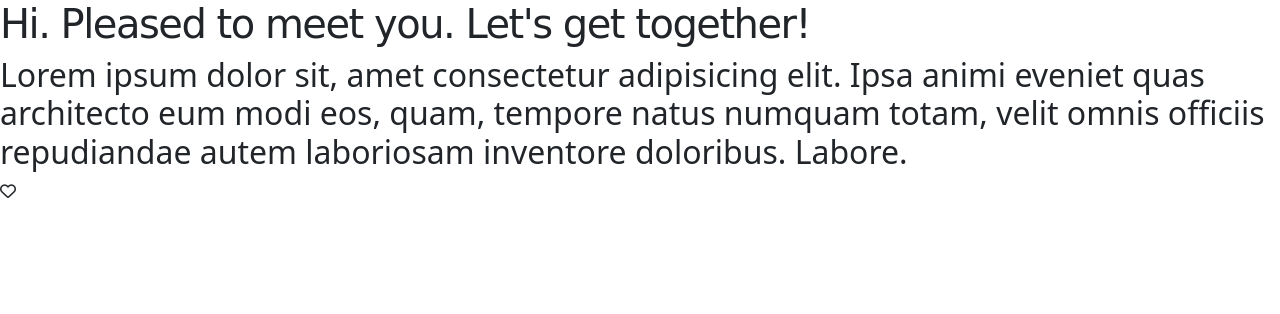
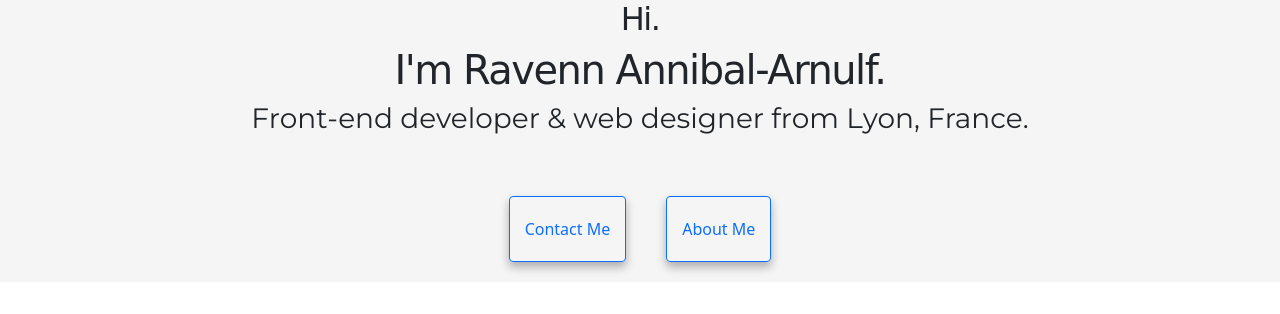
Before and after one commit to Ravennisis/portfolio-project-final, a plain HTML site: page index.html in a window 1280 px wide. Drawn offline with nearby package versions, Linux system fonts and the light colour scheme; a web font is replaced by a local one.

Commit message:
created hero + style changes

```diff
--- a/CSS/styles.css
+++ b/CSS/styles.css
@@ -1,4 +1,5 @@
-h1 {
+h1,
+h2 {
   font-family: "Orelega One", cursive;
   font-weight: 500;
   font-size: 3.5em;
@@ -6,6 +7,39 @@ h1 {
   line-height: 110%;
   margin: 0;
 }
-body {
+
+h3 {
   font-family: "Montserrat", sans-serif;
 }
+
+.navigation-links {
+  display: flex;
+  margin-top: 40px;
+  justify-content: center;
+}
+
+.navigation-links a {
+  margin: 20px;
+}
+
+.primary-link {
+  border-radius: 4px;
+  padding: 20px 15px;
+  text-decoration: none;
+  text-transform: capitalize;
+  box-shadow: 0 5px 10px rgba(0, 0, 0, 0.3);
+  border: 1px solid;
+}
+
+.secondary-link {
+  border-radius: 4px;
+  padding: 20px 15px;
+  text-decoration: none;
+  text-transform: capitalize;
+  border: 1px solid;
+  box-shadow: 0 5px 10px rgba(0, 0, 0, 0.3);
+}
+
+.hero {
+  background-color: whitesmoke;
+}
--- a/index.html
+++ b/index.html
@@ -11,13 +11,17 @@
     <link href="https://cdn.jsdelivr.net/npm/bootstrap@5.0.0-beta3/dist/css/bootstrap.min.css" rel="stylesheet" integrity="sha384-eOJMYsd53ii+scO/bJGFsiCZc+5NDVN2yr8+0RDqr0Ql0h+rP48ckxlpbzKgwra6" crossorigin="anonymous">
     <script src="https://cdn.jsdelivr.net/npm/bootstrap@5.0.0-beta3/dist/js/bootstrap.bundle.min.js" integrity="sha384-JEW9xMcG8R+pH31jmWH6WWP0WintQrMb4s7ZOdauHnUtxwoG2vI5DkLtS3qm9Ekf" crossorigin="anonymous"></script>
     <script src="https://kit.fontawesome.com/55adc4ac2f.js" crossorigin="anonymous"></script>
-<title>Ravenn A-A Portfolio: Homepage</title>
+    <title>Ravenn A-A Portfolio: Homepage</title>
 </head>
 <body>
-    <h1>
-        Hi. Pleased to meet you. Let's get together!
-    </h1>
-    <h2>Lorem ipsum dolor sit, amet consectetur adipisicing elit. Ipsa animi eveniet quas architecto eum modi eos, quam, tempore natus numquam totam, velit omnis officiis repudiandae autem laboriosam inventore doloribus. Labore.</h2>
-    <i class="far fa-heart"></i>
+    <div class="hero">
+    <h2 class="text-center"> Hi.</h2>
+    <h1 class="text-center"> I'm Ravenn Annibal-Arnulf.</h1>
+    <h3 class="text-center">Front-end developer & web designer from Lyon, France.</h3>
+    <div class="navigation-links mb-5">
+        <a href="about.html#contact" class="primary-link">Contact me</a>
+        <a href="about.html" class="secondary-link">About me</a>
+      </div>
+    </div>
 </body>
 </html>
```
